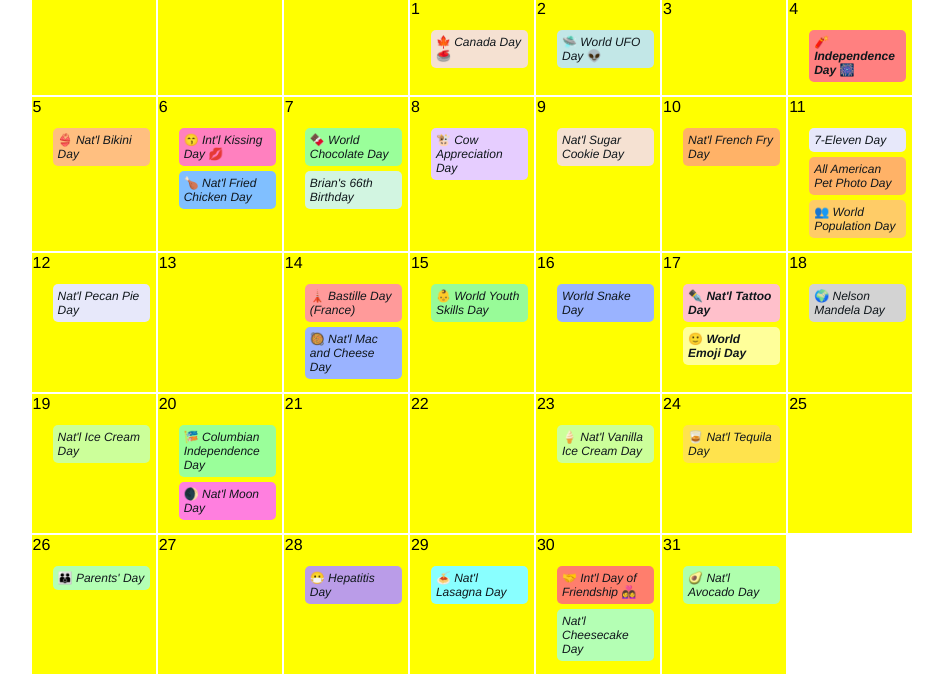
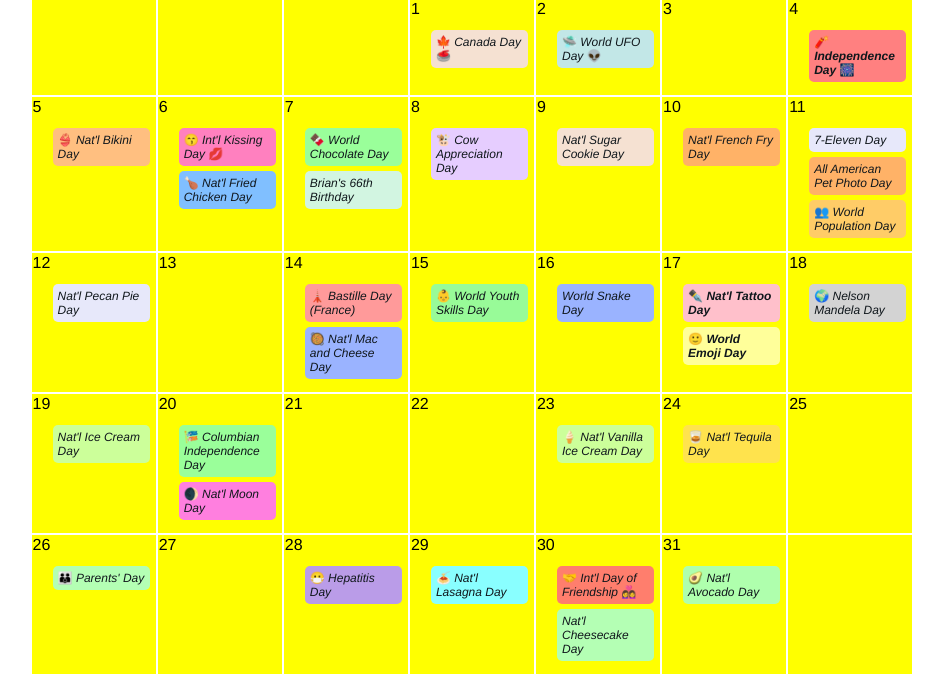
Before and after one commit to bbauska/2026-07-jul, a plain HTML site: page index.html in a window 1280 px wide. Shown: the part 342-1026 px from the top of the page, without its empty margins (168-1111 px from the left). Drawn offline with Linux system fonts and the light colour scheme.

Commit message:
Update index.html

```diff
--- a/index.html
+++ b/index.html
@@ -225,6 +225,7 @@
               <li class="event natl-avocado">🥑 <i>Nat'l Avocado Day</i></li>
             </ul>
           </td>
+          <td colspan="2"> </td>
         </tr>
       </tbody>
     </table>
```
